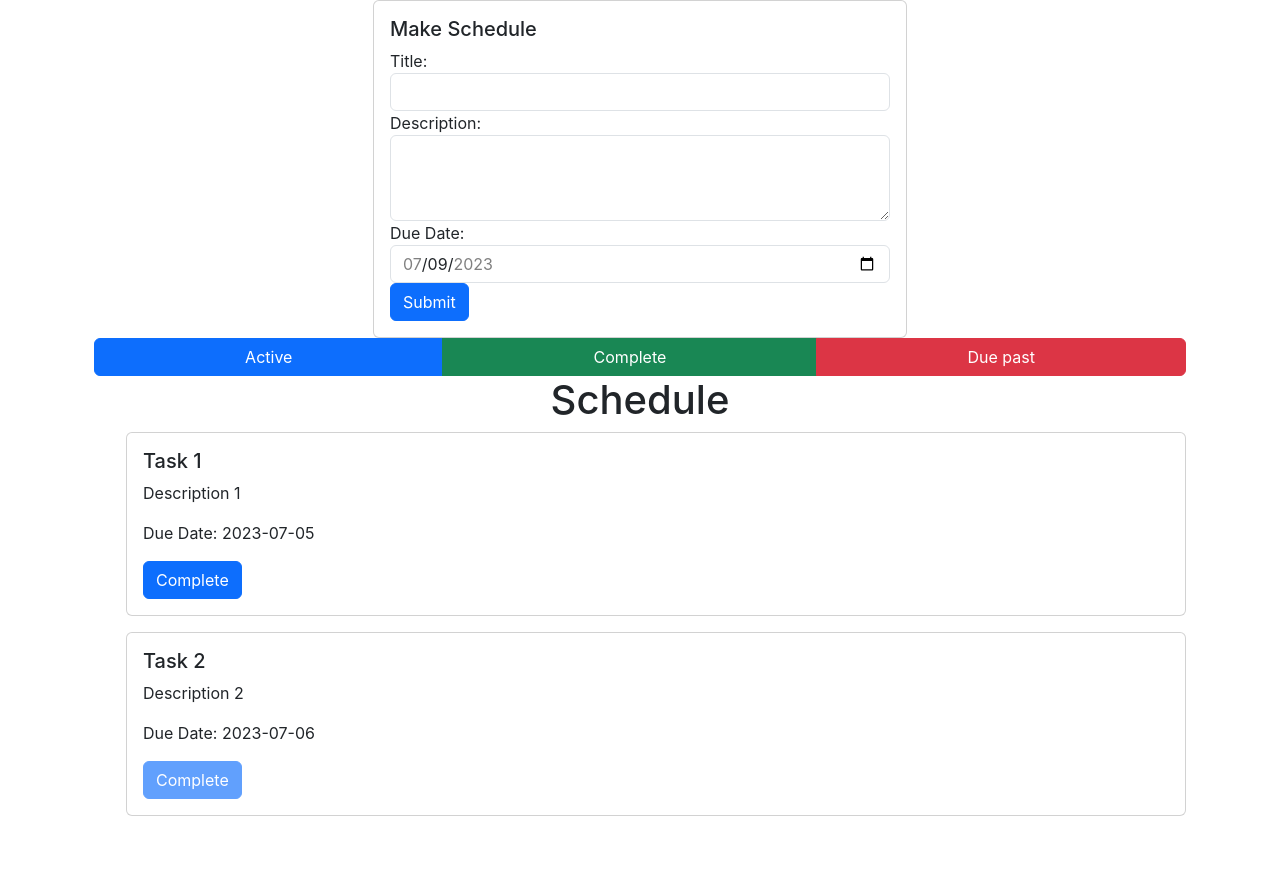
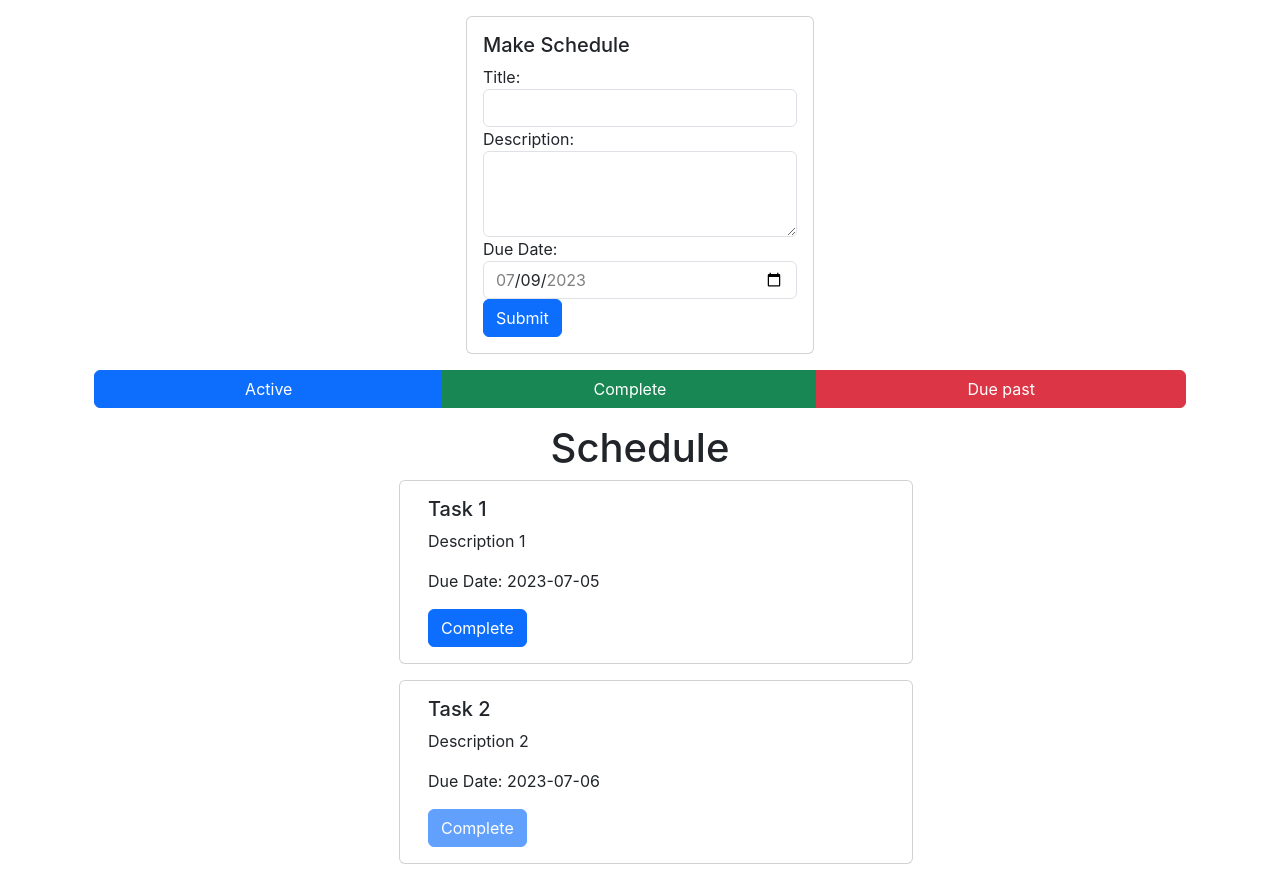
Before and after one commit to eduper1/react-django, a React (Create React App) app in the folder frontend/schedule/: page / in a window 1280 px wide. Before the commit the page ends 832 px from the top, so only its background shows below. Built offline with nearby package versions, Linux system fonts and the light colour scheme.

Commit message:
debug: Allign components on the view point

```diff
--- a/frontend/schedule/src/App.js
+++ b/frontend/schedule/src/App.js
@@ -1,6 +1,7 @@
 /* eslint-disable no-undef */
 /* eslint-disable no-use-before-define */
 /* eslint-disable jsx-a11y/no-redundant-roles */
+//Todo debug view point and align components
 import Form from "./componets/Forms";
 import Todo from "./componets/Tod";
 import FilterBtn from "./componets/FilterBtns";
@@ -48,6 +49,8 @@ function App() {
       <Form addSchedule={addSchedule} />
       <FilterBtn />
       <h1 className="row justify-content-center" >Schedule</h1>
+      <div className="row justify-content-center">
+        <div className="col-md-6">
           <ul
             role="list"
             className="todo-list stack-large stack-exception"
@@ -56,6 +59,8 @@ function App() {
 
           </ul>
         </div>
+      </div>
+    </div>
   );
 }
 
--- a/frontend/schedule/src/componets/FilterBtns.js
+++ b/frontend/schedule/src/componets/FilterBtns.js
@@ -4,7 +4,7 @@ function FilterBtn() {
   return (
     <div className='container'>
       <div className='row justify-content-center'>
-        <div className="btn-group" role="group" aria-label="Todo Status">
+        <div className="btn-group mb-3 mt-3" role="group" aria-label="Todo Status">
           <button type="button" className="btn btn-primary">Active</button>
           <button type="button" className="btn btn-success">Complete</button>
           <button type="button" className="btn btn-danger">Due past</button>
--- a/frontend/schedule/src/componets/Forms.js
+++ b/frontend/schedule/src/componets/Forms.js
@@ -51,8 +51,8 @@ function Form(props){
 
     return(
         <div className="container">
-      <div className="row justify-content-center">
-        <div className="col-md-6">
+      <div className="row justify-content-center mt-3">
+        <div className="col-md-4">
           <div className="card">
             <div className="card-body">
               <h5 className="card-title">Make Schedule</h5>
--- a/frontend/schedule/src/componets/Tod.js
+++ b/frontend/schedule/src/componets/Tod.js
@@ -3,7 +3,10 @@ import React from "react";
 function Todo(props){
     return(
         <div className="container">
-      {/* {props.tod.map((todo) => ( */}
+          <div className="row justify-content-center">
+
+        {/* <div className="col-md-6"> */}
+
         <div className="card mb-3" key={props.id}>
           <div className="card-body">
             <h5 className="card-title">{props.title}</h5>
@@ -12,7 +15,8 @@ function Todo(props){
             <button className="btn btn-primary" disabled={props.isComplete}>Complete</button>
           </div>
         </div>
-      {/* ))} */}
+          {/* </div> */}
+        </div>
     </div>
     );
 }
```
Lines whose indentation alone changed are shown as unchanged.
